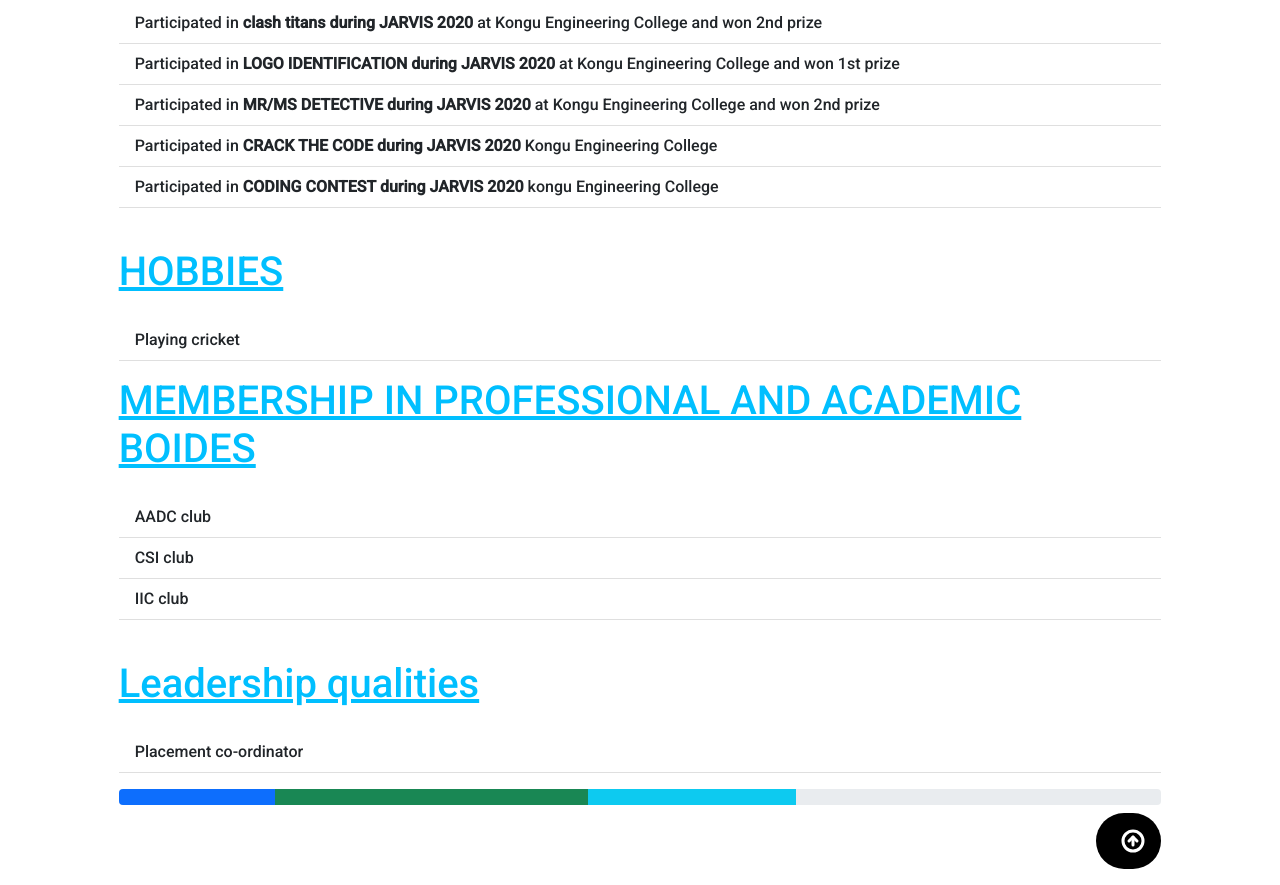
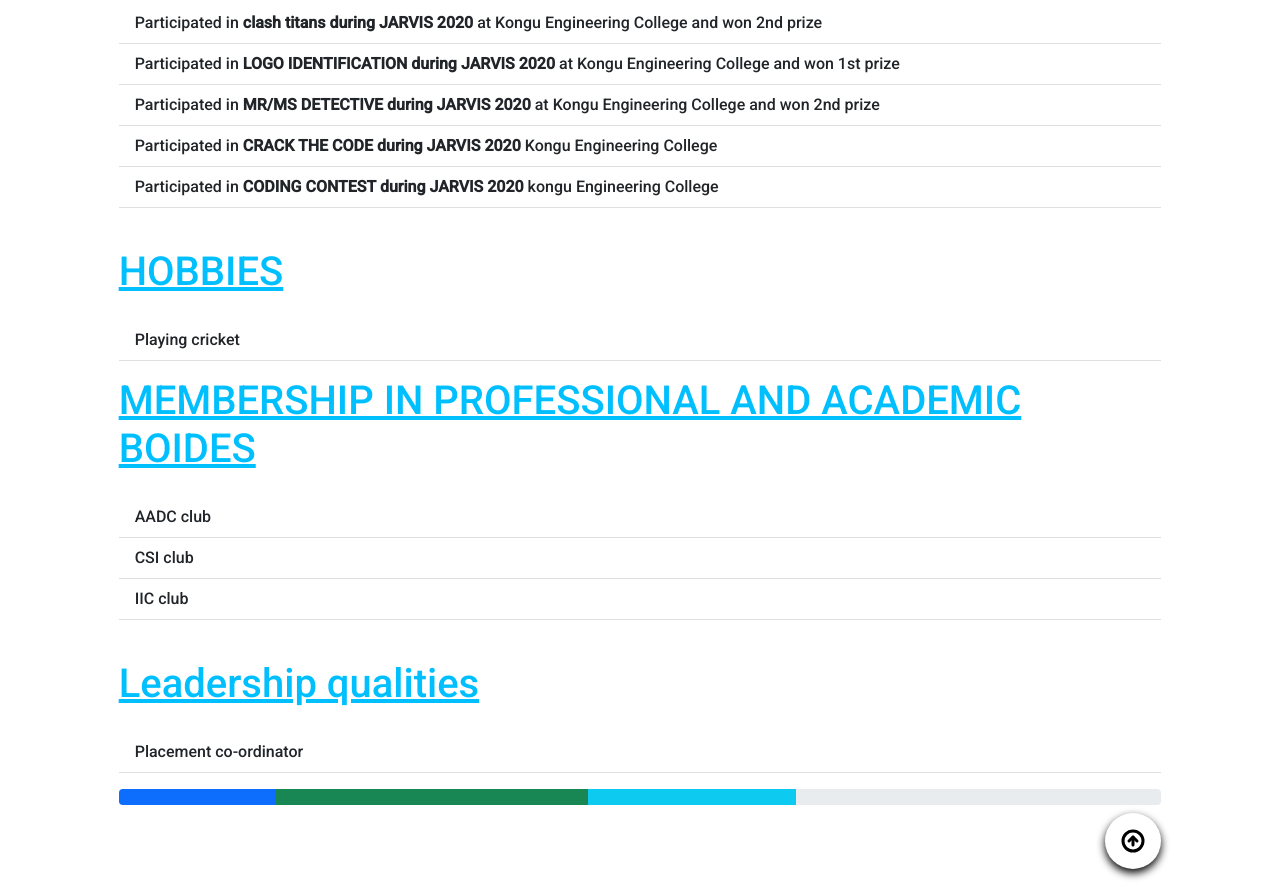
Before and after one commit to abhishek68/Resume, a plain HTML site: page index.html in a window 1280 px wide. Shown: the part 1899-2784 px from the top of the page. Drawn offline with nearby package versions, Linux system fonts and the light colour scheme.

Commit message:
Update style.css

```diff
--- a/style.css
+++ b/style.css
@@ -65,16 +65,18 @@ footer {
   }
 
   #scrollToTopBtn {
+      position: -webkit-sticky;
+
       align-content: center;
       margin-top: 1vh;
       margin-bottom: 2vh;
       float: right;
-    background-color: black;
+
 
     border-radius:5vh;
-    color: white;
+    color: black !important;
     cursor: pointer;
-
-    line-height: 4vh;
-    width: 8.2vh;
+    box-shadow:0 4px 8px 0 black;
+   /* line-height: 4vh;
+    /*width: 8.2vh;*/
   }
```
